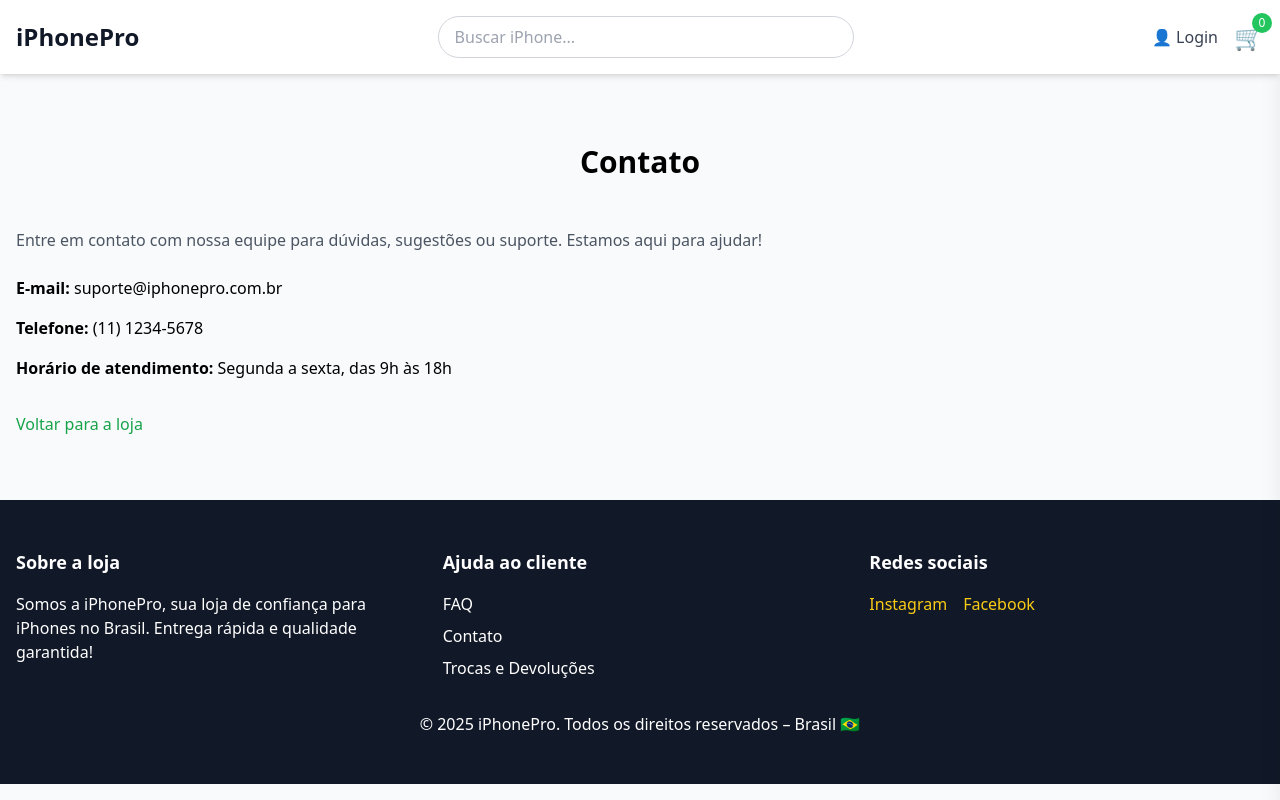
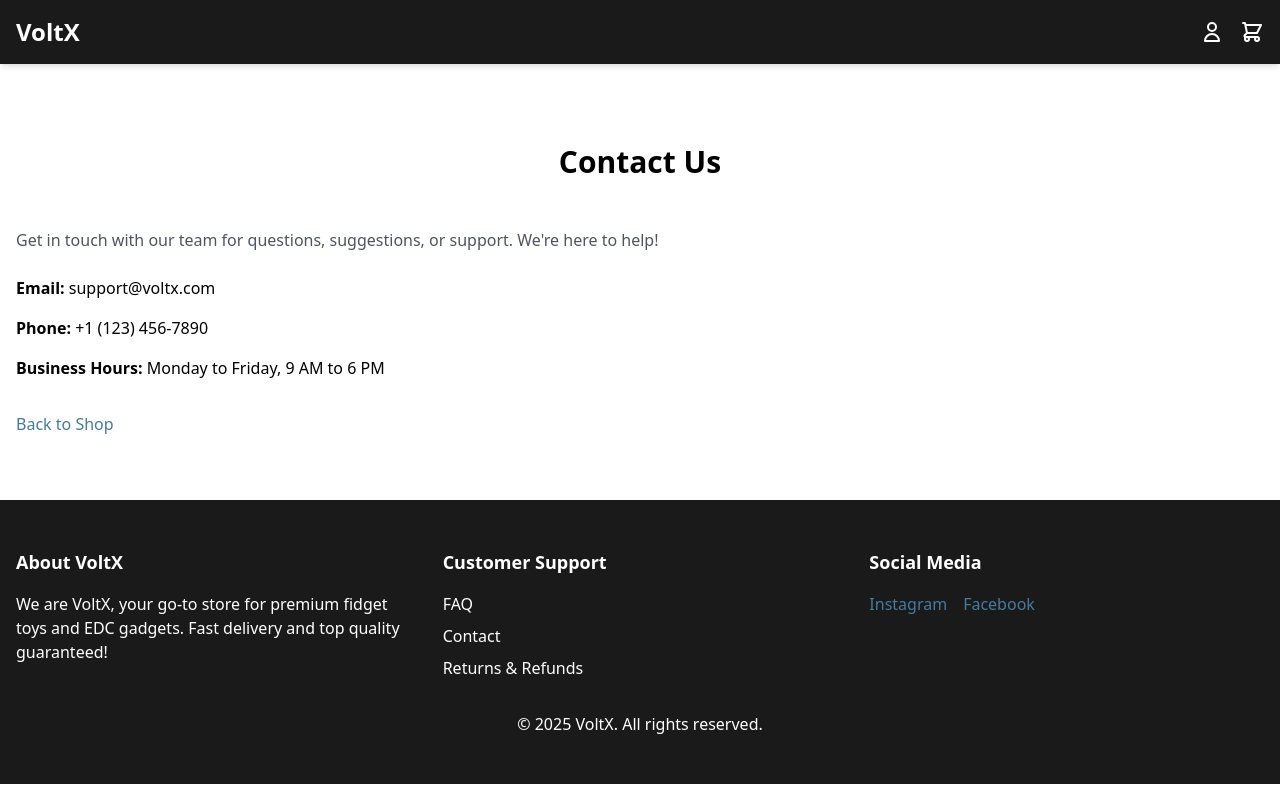
Before and after one commit to romariobgj/voltx, a plain HTML site: page contato.html in a window 1280 px wide. Drawn offline with nearby package versions, Linux system fonts and the light colour scheme.

Commit message:
Update contato.html

```diff
--- a/contato.html
+++ b/contato.html
@@ -1,65 +1,31 @@
-<script type="text/javascript">
-        var gk_isXlsx = false;
-        var gk_xlsxFileLookup = {};
-        var gk_fileData = {};
-        function filledCell(cell) {
-          return cell !== '' && cell != null;
-        }
-        function loadFileData(filename) {
-        if (gk_isXlsx && gk_xlsxFileLookup[filename]) {
-            try {
-                var workbook = XLSX.read(gk_fileData[filename], { type: 'base64' });
-                var firstSheetName = workbook.SheetNames[0];
-                var worksheet = workbook.Sheets[firstSheetName];
-
-                // Convert sheet to JSON to filter blank rows
-                var jsonData = XLSX.utils.sheet_to_json(worksheet, { header: 1, blankrows: false, defval: '' });
-                // Filter out blank rows (rows where all cells are empty, null, or undefined)
-                var filteredData = jsonData.filter(row => row.some(filledCell));
-
-                // Heuristic to find the header row by ignoring rows with fewer filled cells than the next row
-                var headerRowIndex = filteredData.findIndex((row, index) =>
-                  row.filter(filledCell).length >= filteredData[index + 1]?.filter(filledCell).length
-                );
-                // Fallback
-                if (headerRowIndex === -1 || headerRowIndex > 25) {
-                  headerRowIndex = 0;
-                }
-
-                // Convert filtered JSON back to CSV
-                var csv = XLSX.utils.aoa_to_sheet(filteredData.slice(headerRowIndex)); // Create a new sheet from filtered array of arrays
-                csv = XLSX.utils.sheet_to_csv(csv, { header: 1 });
-                return csv;
-            } catch (e) {
-                console.error(e);
-                return "";
-            }
-        }
-        return gk_fileData[filename] || "";
-        }
-        </script><!DOCTYPE html>
-<html lang="pt-BR">
+<!DOCTYPE html>
+<html lang="en">
 <head>
     <meta charset="UTF-8">
     <meta name="viewport" content="width=device-width, initial-scale=1.0">
-    <title>Contato - iPhonePro</title>
+    <title>Contact - VoltX</title>
     <script src="https://cdn.tailwindcss.com"></script>
     <link href="https://fonts.googleapis.com/css2?family=Inter:wght@400;600;700&display=swap" rel="stylesheet">
+    <style>
+        body {
+            background-color: #ffffff;
+        }
+        header, footer {
+            background-color: #1a1a1a;
+        }
+        .text-accent {
+            color: #457b9d;
+        }
+    </style>
 </head>
-<body class="bg-gray-50 font-inter">
+<body class="font-inter">
     <!-- Header -->
-    <header class="fixed top-0 w-full bg-white shadow-md z-50">
+    <header class="fixed top-0 w-full text-white shadow-md z-50">
         <div class="container mx-auto px-4 py-4 flex items-center justify-between">
-            <a href="index.html" class="text-2xl font-bold text-gray-900">iPhonePro</a>
-            <div class="w-1/3">
-                <input type="text" placeholder="Buscar iPhone..." class="w-full px-4 py-2 rounded-full border border-gray-300 focus:outline-none focus:ring-2 focus:ring-green-500">
-            </div>
+            <a href="index.html" class="text-2xl font-bold">VoltX</a>
             <div class="flex items-center space-x-4">
-                <span class="text-gray-700 cursor-pointer">👤 Login</span>
-                <div class="relative cursor-pointer" onclick="toggleCart()">
-                    <span class="text-2xl">🛒</span>
-                    <span id="cart-count" class="absolute -top-2 -right-2 bg-green-500 text-white text-xs rounded-full w-5 h-5 flex items-center justify-center">0</span>
-                </div>
+                <svg class="w-6 h-6" fill="none" stroke="currentColor" viewBox="0 0 24 24" xmlns="http://www.w3.org/2000/svg"><path stroke-linecap="round" stroke-linejoin="round" stroke-width="2" d="M16 7a4 4 0 11-8 0 4 4 0 018 0zM12 14a7 7 0 00-7 7h14a7 7 0 00-7-7z"></path></svg>
+                <svg class="w-6 h-6" fill="none" stroke="currentColor" viewBox="0 0 24 24" xmlns="http://www.w3.org/2000/svg"><path stroke-linecap="round" stroke-linejoin="round" stroke-width="2" d="M3 3h2l.4 2M7 13h10l4-8H5.4M7 13L5.4 5M7 13l-2.293 2.293c-.63.63-.184 1.707.707 1.707H17m0 0a2 2 0 100 4 2 2 0 000-4zm-8 2a2 2 0 11-4 0 2 2 0 014 0z"></path></svg>
             </div>
         </div>
     </header>
@@ -67,89 +33,45 @@
     <!-- Contact Section -->
     <section class="mt-20 py-16">
         <div class="container mx-auto px-4">
-            <h1 class="text-3xl font-bold mb-12 text-center">Contato</h1>
-            <p class="text-gray-600 mb-6">Entre em contato com nossa equipe para dúvidas, sugestões ou suporte. Estamos aqui para ajudar!</p>
+            <h1 class="text-3xl font-bold mb-12 text-center">Contact Us</h1>
+            <p class="text-gray-600 mb-6">Get in touch with our team for questions, suggestions, or support. We're here to help!</p>
             <div class="space-y-4">
-                <p><strong>E-mail:</strong> suporte@iphonepro.com.br</p>
-                <p><strong>Telefone:</strong> (11) 1234-5678</p>
-                <p><strong>Horário de atendimento:</strong> Segunda a sexta, das 9h às 18h</p>
+                <p><strong>Email:</strong> support@voltx.com</p>
+                <p><strong>Phone:</strong> +1 (123) 456-7890</p>
+                <p><strong>Business Hours:</strong> Monday to Friday, 9 AM to 6 PM</p>
             </div>
-            <a href="index.html" class="mt-8 inline-block text-green-600 hover:underline">Voltar para a loja</a>
+            <a href="index.html" class="mt-8 inline-block text-accent hover:underline">Back to Shop</a>
         </div>
     </section>
 
-    <!-- Cart Sidebar -->
-    <div id="cart-sidebar" class="fixed top-0 right-0 w-full md:w-96 h-full bg-white shadow-xl transform translate-x-full transition-transform duration-300">
-        <div class="p-6">
-            <div class="flex justify-between items-center mb-6">
-                <h2 class="text-2xl font-bold">Carrinho</h2>
-                <button onclick="toggleCart()" class="text-gray-600 hover:text-gray-900">Fechar</button>
-            </div>
-            <div id="cart-items" class="space-y-4"></div>
-            <p id="cart-total" class="text-lg font-semibold mt-6">Total: R$ 0</p>
-            <a href="https://checkout.vegaspay.app" class="block mt-4 bg-green-600 text-white text-center px-6 py-3 rounded-lg hover:bg-green-700 transition">Continuar</a>
-        </div>
-    </div>
-
     <!-- Footer -->
-    <footer class="bg-gray-900 text-white py-12">
+    <footer class="bg-[#1a1a1a] text-white py-12">
         <div class="container mx-auto px-4">
             <div class="grid grid-cols-1 md:grid-cols-3 gap-8">
                 <div>
-                    <h3 class="text-lg font-semibold mb-4">Sobre a loja</h3>
-                    <p>Somos a iPhonePro, sua loja de confiança para iPhones no Brasil. Entrega rápida e qualidade garantida!</p>
+                    <h3 class="text-lg font-semibold mb-4">About VoltX</h3>
+                    <p>We are VoltX, your go-to store for premium fidget toys and EDC gadgets. Fast delivery and top quality guaranteed!</p>
                 </div>
                 <div>
-                    <h3 class="text-lg font-semibold mb-4">Ajuda ao cliente</h3>
+                    <h3 class="text-lg font-semibold mb-4">Customer Support</h3>
                     <ul class="space-y-2">
-                        <li><a href="faq.html" class="hover:text-yellow-400">FAQ</a></li>
-                        <li><a href="contato.html" class="hover:text-yellow-400">Contato</a></li>
-                        <li><a href="trocas.html" class="hover:text-yellow-400">Trocas e Devoluções</a></li>
+                        <li><a href="faq.html" class="hover:text-[#457b9d]">FAQ</a></li>
+                        <li><a href="contact.html" class="hover:text-[#457b9d]">Contact</a></li>
+                        <li><a href="returns.html" class="hover:text-[#457b9d]">Returns & Refunds</a></li>
                     </ul>
                 </div>
                 <div>
-                    <h3 class="text-lg font-semibold mb-4">Redes sociais</h3>
+                    <h3 class="text-lg font-semibold mb-4">Social Media</h3>
                     <div class="flex space-x-4">
-                        <a href="#" class="text-yellow-400 hover:text-yellow-500">Instagram</a>
-                        <a href="#" class="text-yellow-400 hover:text-yellow-500">Facebook</a>
+                        <a href="#" class="text-[#457b9d] hover:text-blue-600">Instagram</a>
+                        <a href="#" class="text-[#457b9d] hover:text-blue-600">Facebook</a>
                     </div>
                 </div>
             </div>
             <div class="mt-8 text-center">
-                <p>© 2025 iPhonePro. Todos os direitos reservados – Brasil 🇧🇷</p>
+                <p>© 2025 VoltX. All rights reserved.</p>
             </div>
         </div>
     </footer>
-
-    <script>
-        let cart = JSON.parse(localStorage.getItem('cart')) || [];
-
-        function updateCart() {
-            const cartItems = document.getElementById('cart-items');
-            const cartTotal = document.getElementById('cart-total');
-            const cartCount = document.getElementById('cart-count');
-            cartItems.innerHTML = '';
-            let total = 0;
-
-            cart.forEach(item => {
-                total += item.price;
-                const itemDiv = document.createElement('div');
-                itemDiv.className = 'flex justify-between';
-                itemDiv.innerHTML = `<span>${item.name}</span><span>R$ ${item.price}</span>`;
-                cartItems.appendChild(itemDiv);
-            });
-
-            cartTotal.textContent = `Total: R$ ${total}`;
-            cartCount.textContent = cart.length;
-            localStorage.setItem('cart', JSON.stringify(cart));
-        }
-
-        function toggleCart() {
-            const cartSidebar = document.getElementById('cart-sidebar');
-            cartSidebar.classList.toggle('translate-x-full');
-        }
-
-        updateCart();
-    </script>
 </body>
 </html>
```
